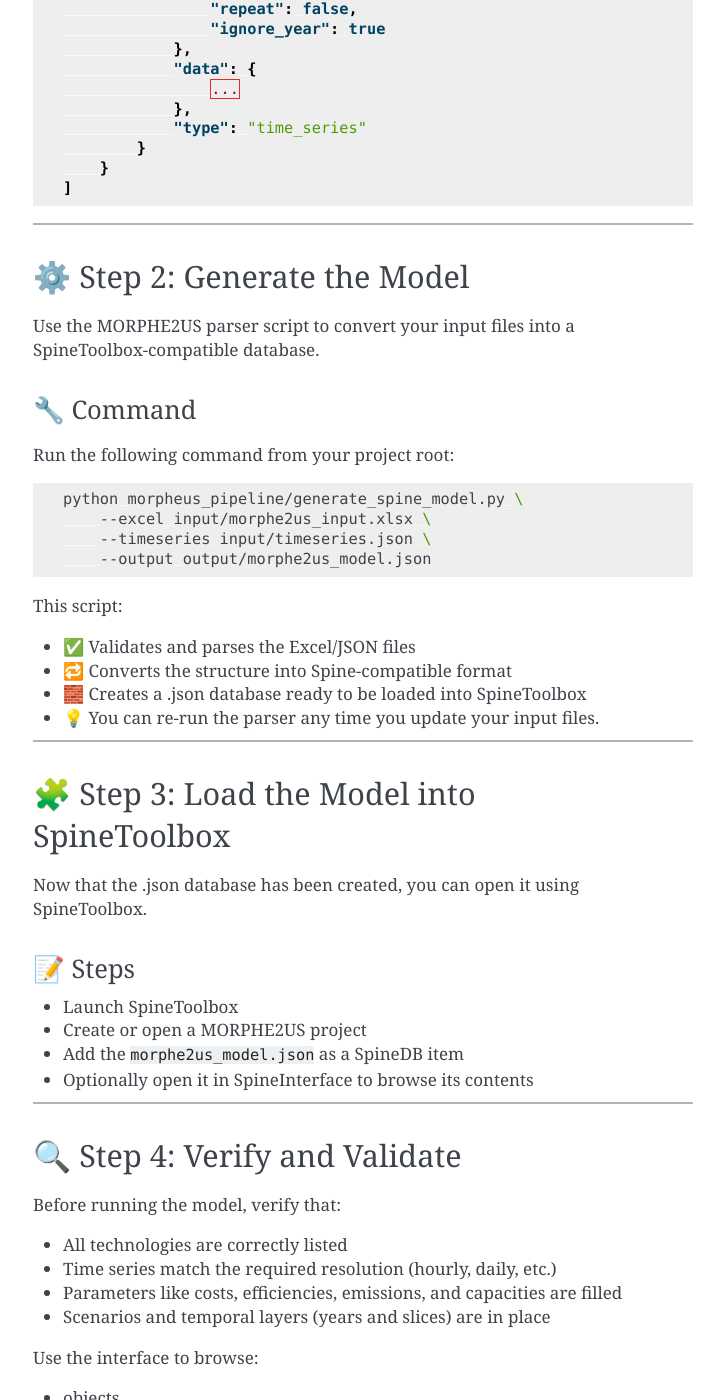
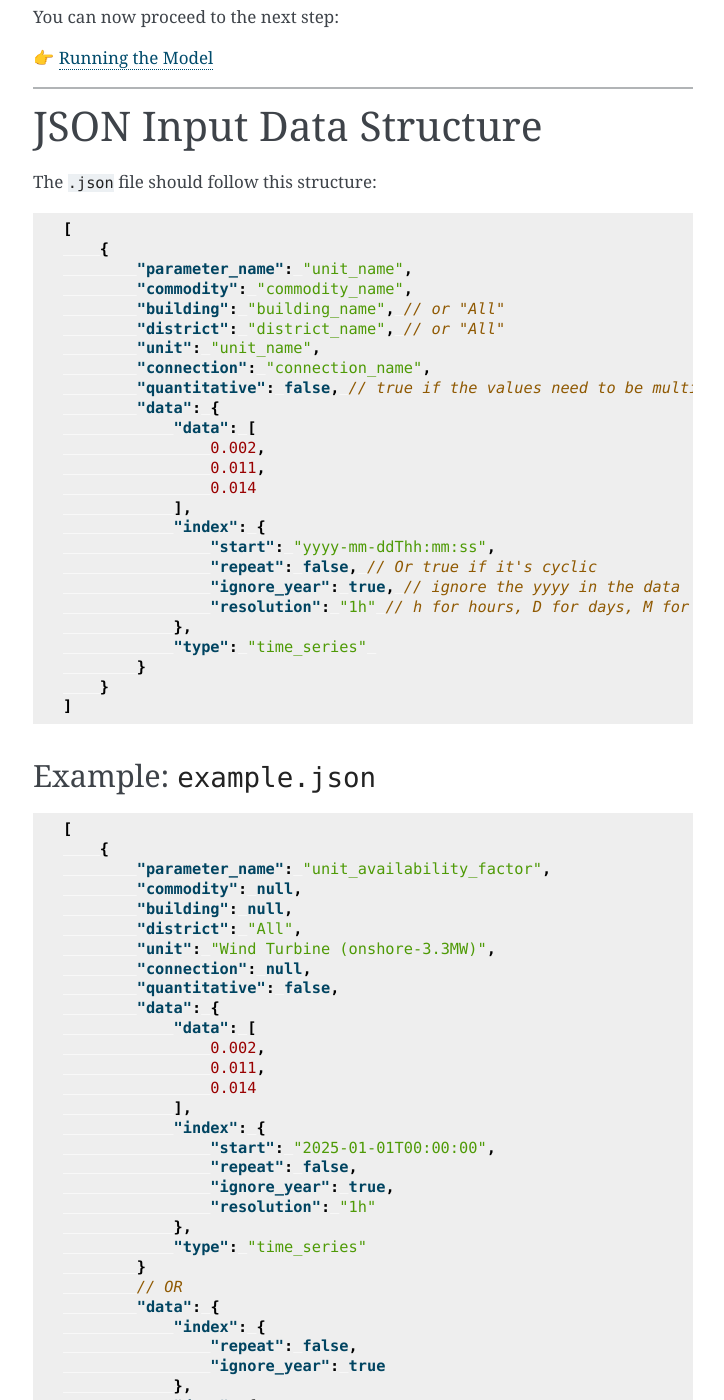
Before and after one commit to tbaptistal/MORPHE2US, a Sphinx documentation site: the page built from docs/4_building_a_model.md, in a window 1280 px wide and 1400 px high, scrolled down 2568 px. Shown: the whole window, without its empty margins (387-1111 px from the left). Built offline with Sphinx 7.4.7, drawn with Linux system fonts in a browser that asks for light colours; some of the changed text lies outside the part shown.

Commit message:
work in progress index

````diff
--- a/docs/4_building_a_model.md
+++ b/docs/4_building_a_model.md
@@ -1,6 +1,8 @@
 # Building a Model
 
 This guide walks you through the process of building a model using MORPHE2US — from preparing input data to generating a structured Spine-compatible database for optimization.
+
+
 
 ---
 
@@ -42,9 +44,107 @@
 └── MORPHE2US.xlsx
 ```
 
-# JSON Data Structure
+It is recommanded to give timeseries in .json and fill every other datas directly in the Excel file. The .json data should  follow the format described here (insert link to another page)
+
+---
+
+## ⚙️ Step 2: Generate the Model
+
+Use the MORPHE2US parser script to convert your input files into a SpineToolbox-compatible database.
+
+### 🔧 Command
+
+Run the following command from your project root:
+
+```bash
+python morpheus_pipeline/generate_spine_model.py \
+    --excel input/morphe2us_input.xlsx \
+    --timeseries input/timeseries.json \
+    --output output/morphe2us_model.json
+```
+
+This script:
+
+- ✅ Validates and parses the Excel/JSON files
+- 🔁 Converts the structure into Spine-compatible format
+- 🧱 Creates a .json database ready to be loaded into SpineToolbox
+- 💡 You can re-run the parser any time you update your input files.
+
+---
+
+## 🧩 Step 3: Load the Model into SpineToolbox
+
+Now that the .json database has been created, you can open it using SpineToolbox.
+
+### 📝 Steps
+
+- Launch SpineToolbox
+- Create or open a MORPHE2US project
+- Add the `morphe2us_model.json` as a SpineDB item
+- Optionally open it in SpineInterface to browse its contents
+
+---
+
+## 🔍 Step 4: Verify and Validate
+
+Before running the model, verify that:
+
+- All technologies are correctly listed
+- Time series match the required resolution (hourly, daily, etc.)
+- Parameters like costs, efficiencies, emissions, and capacities are filled
+- Scenarios and temporal layers (years and slices) are in place
+
+Use the interface to browse:
+
+- objects
+- object_links
+- parameters
+- timeseries
+- scenarios
+
+---
+
+## ✅ Step 5: Ready to Run
+
+Your MORPHE2US model is now fully structured and loaded into SpineToolbox.
+
+You can now proceed to the next step:
+
+👉 [Running the Model](5_running_a_model.md)
+
+
+---
+
+# JSON Input Data Structure
 
 The `.json` file should follow this structure:
+```json
+[
+    {
+        "parameter_name": "unit_name",
+        "commodity": "commodity_name",
+        "building": "building_name", // or "All"
+        "district": "district_name", // or "All"
+        "unit": "unit_name",
+        "connection": "connection_name",
+        "quantitative": false, // true if the values need to be multiplicated. Ex: heat demand for 1 building while there are 12 buildings in the district so times 12.
+        "data": {
+            "data": [
+                0.002,
+                0.011,
+                0.014
+            ],
+            "index": {
+                "start": "yyyy-mm-ddThh:mm:ss",
+                "repeat": false, // Or true if it's cyclic
+                "ignore_year": true, // ignore the yyyy in the data
+                "resolution": "1h" // h for hours, D for days, M for months and Y for years
+            },
+            "type": "time_series"
+        }
+    }
+]
+```
 
 ## Example: `example.json`
 
@@ -125,71 +225,4 @@
         }
     }
 ]
-
-
 ```
----
-
-## ⚙️ Step 2: Generate the Model
-
-Use the MORPHE2US parser script to convert your input files into a SpineToolbox-compatible database.
-
-### 🔧 Command
-
-Run the following command from your project root:
-
-```bash
-python morpheus_pipeline/generate_spine_model.py \
-    --excel input/morphe2us_input.xlsx \
-    --timeseries input/timeseries.json \
-    --output output/morphe2us_model.json
-```
-
-This script:
-
-- ✅ Validates and parses the Excel/JSON files
-- 🔁 Converts the structure into Spine-compatible format
-- 🧱 Creates a .json database ready to be loaded into SpineToolbox
-- 💡 You can re-run the parser any time you update your input files.
-
----
-
-## 🧩 Step 3: Load the Model into SpineToolbox
-
-Now that the .json database has been created, you can open it using SpineToolbox.
-
-### 📝 Steps
-
-- Launch SpineToolbox
-- Create or open a MORPHE2US project
-- Add the `morphe2us_model.json` as a SpineDB item
-- Optionally open it in SpineInterface to browse its contents
-
----
-
-## 🔍 Step 4: Verify and Validate
-
-Before running the model, verify that:
-
-- All technologies are correctly listed
-- Time series match the required resolution (hourly, daily, etc.)
-- Parameters like costs, efficiencies, emissions, and capacities are filled
-- Scenarios and temporal layers (years and slices) are in place
-
-Use the interface to browse:
-
-- objects
-- object_links
-- parameters
-- timeseries
-- scenarios
-
----
-
-## ✅ Step 5: Ready to Run
-
-Your MORPHE2US model is now fully structured and loaded into SpineToolbox.
-
-You can now proceed to the next step:
-
-👉 [Running the Model](5_running_a_model.md)
--- a/docs/index.rst
+++ b/docs/index.rst
@@ -8,7 +8,7 @@
 This guide will help you install, configure, run, and analyze models using MORPHE2US and SpineToolBox.
 
 .. note::
-   This documentation is a work in progress. Feedback and contributions are welcome!
+   This documentation is a work in progress. Feedback and contributions are welcome! Pages Building a model to analysing a model are still in progress.
 
 Contents:
 ---------
````
